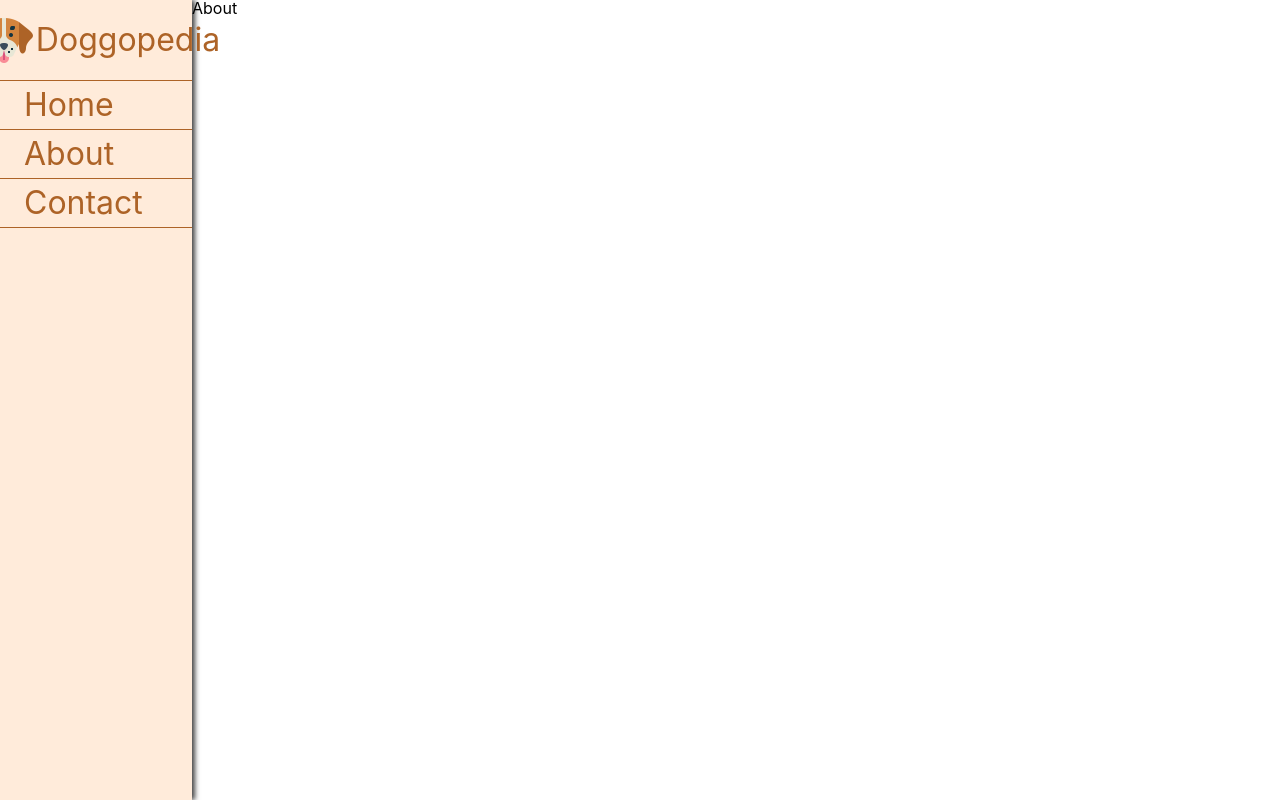
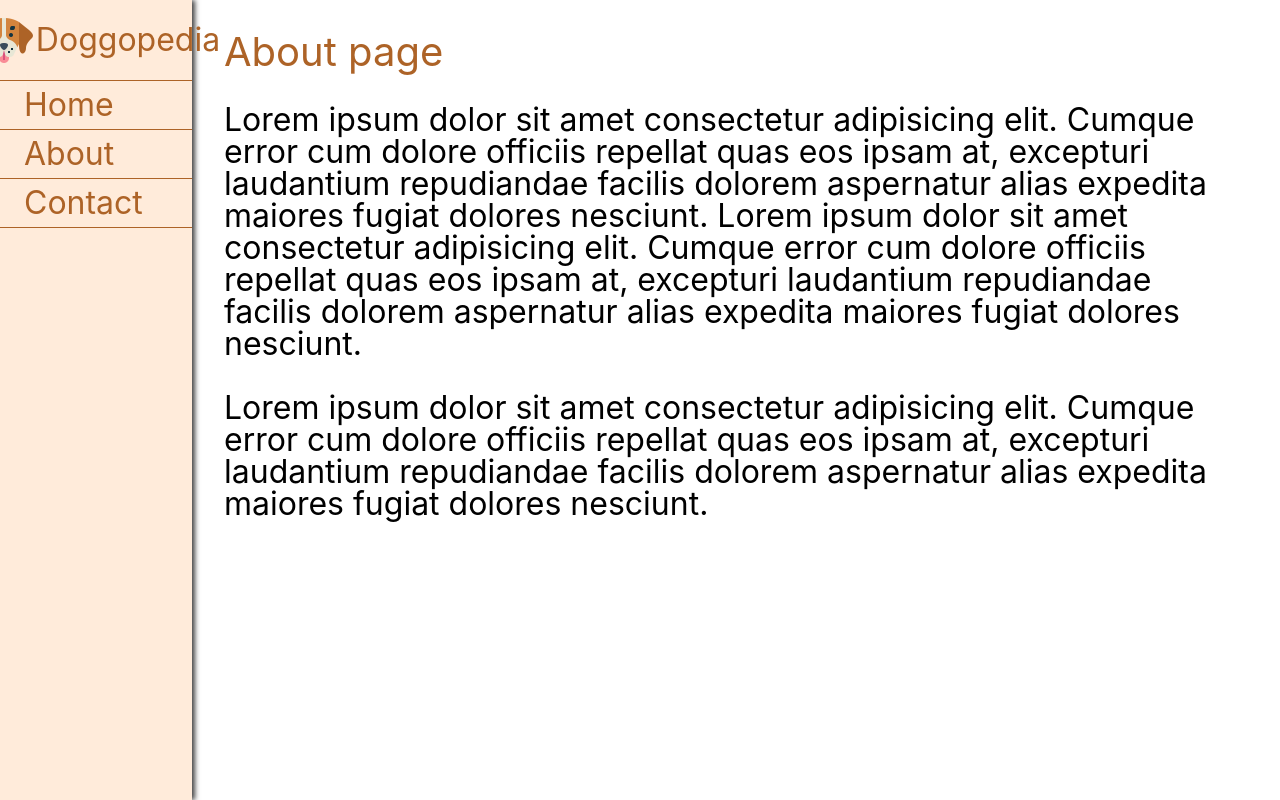
Before and after one commit to tmikulcic/react-doggopedia, a React (Create React App) app: page /about in a window 1280 px wide. Built offline with nearby package versions, Linux system fonts and the light colour scheme.

Commit message:
Add Contact and About page

```diff
--- a/src/components/Home/About/About.css
+++ b/src/components/Home/About/About.css
@@ -0,0 +1,14 @@
+.header {
+  color: #ad6327;
+  font-size: 2.5rem;
+  margin-top: 2rem;
+  margin-left: 2rem;
+  margin-bottom: 2rem;
+}
+
+.paragraph {
+  font-size: 2rem;
+  margin-left: 2rem;
+  margin-right: 2rem;
+  margin-bottom: 2rem;
+}
--- a/src/components/Home/About/About.js
+++ b/src/components/Home/About/About.js
@@ -2,5 +2,24 @@ import React from 'react';
 import './About.css';
 
 export default function About() {
-  return <div>About</div>;
+  return (
+    <div className='info-container'>
+      <h1 className='header'>About page</h1>
+      <p className='paragraph'>
+        Lorem ipsum dolor sit amet consectetur adipisicing elit. Cumque error
+        cum dolore officiis repellat quas eos ipsam at, excepturi laudantium
+        repudiandae facilis dolorem aspernatur alias expedita maiores fugiat
+        dolores nesciunt. Lorem ipsum dolor sit amet consectetur adipisicing
+        elit. Cumque error cum dolore officiis repellat quas eos ipsam at,
+        excepturi laudantium repudiandae facilis dolorem aspernatur alias
+        expedita maiores fugiat dolores nesciunt.
+      </p>
+      <p className='paragraph'>
+        Lorem ipsum dolor sit amet consectetur adipisicing elit. Cumque error
+        cum dolore officiis repellat quas eos ipsam at, excepturi laudantium
+        repudiandae facilis dolorem aspernatur alias expedita maiores fugiat
+        dolores nesciunt.
+      </p>
+    </div>
+  );
 }
--- a/src/components/Home/Card.css
+++ b/src/components/Home/Card.css
@@ -1,7 +1,6 @@
 .card {
   border-radius: 8px;
-  margin-top: 2rem;
-  margin-left: 2rem;
+  margin: 2rem 1rem 2rem 2rem;
   width: 20rem;
   height: 24rem;
   -webkit-box-shadow: 2px 2px 10px 0px rgba(0, 0, 0, 0.75);
--- a/src/components/Home/Contact/Contact.css
+++ b/src/components/Home/Contact/Contact.css
@@ -0,0 +1,5 @@
+.contact-logo {
+  width: 7rem;
+  margin-left: 2rem;
+  margin-bottom: 4rem;
+}
--- a/src/components/Home/Contact/Contact.js
+++ b/src/components/Home/Contact/Contact.js
@@ -1,6 +1,35 @@
 import React from 'react';
+import '../About/About.css';
 import './Contact.css';
 
 export default function Contact() {
-  return <div>Contact</div>;
+  return (
+    <div className='info-container'>
+      <div className='header'>Contact</div>
+      <div className='paragraph'>
+        You can follow my work and check for other projects here:
+      </div>
+
+      <a href='https://github.com/tmikulcic'>
+        <img
+          className='contact-logo'
+          src='https://cdn.jsdelivr.net/gh/devicons/devicon/icons/github/github-original-wordmark.svg'
+        />
+      </a>
+      <div className='paragraph'>Check me out on Social Media:</div>
+      <a href='https://facebook.com'>
+        <img
+          className='contact-logo'
+          src='https://cdn.jsdelivr.net/gh/devicons/devicon/icons/facebook/facebook-original.svg'
+        />
+      </a>
+      <a href='https://twitter.com'>
+        <img
+          className='contact-logo'
+          src='https://cdn.jsdelivr.net/gh/devicons/devicon/icons/twitter/twitter-original.svg'
+        />
+      </a>
+      <a href=''></a>
+    </div>
+  );
 }
--- a/src/components/Navbar.css
+++ b/src/components/Navbar.css
@@ -3,6 +3,7 @@
   display: flex;
   flex-direction: column;
   width: 15vw;
+  min-width: 15vw;
   height: 100vh;
   -webkit-box-shadow: 3px 0px 5px 0px rgba(0, 0, 0, 0.75);
   -moz-box-shadow: 3px 0px 5px 0px rgba(0, 0, 0, 0.75);
```
